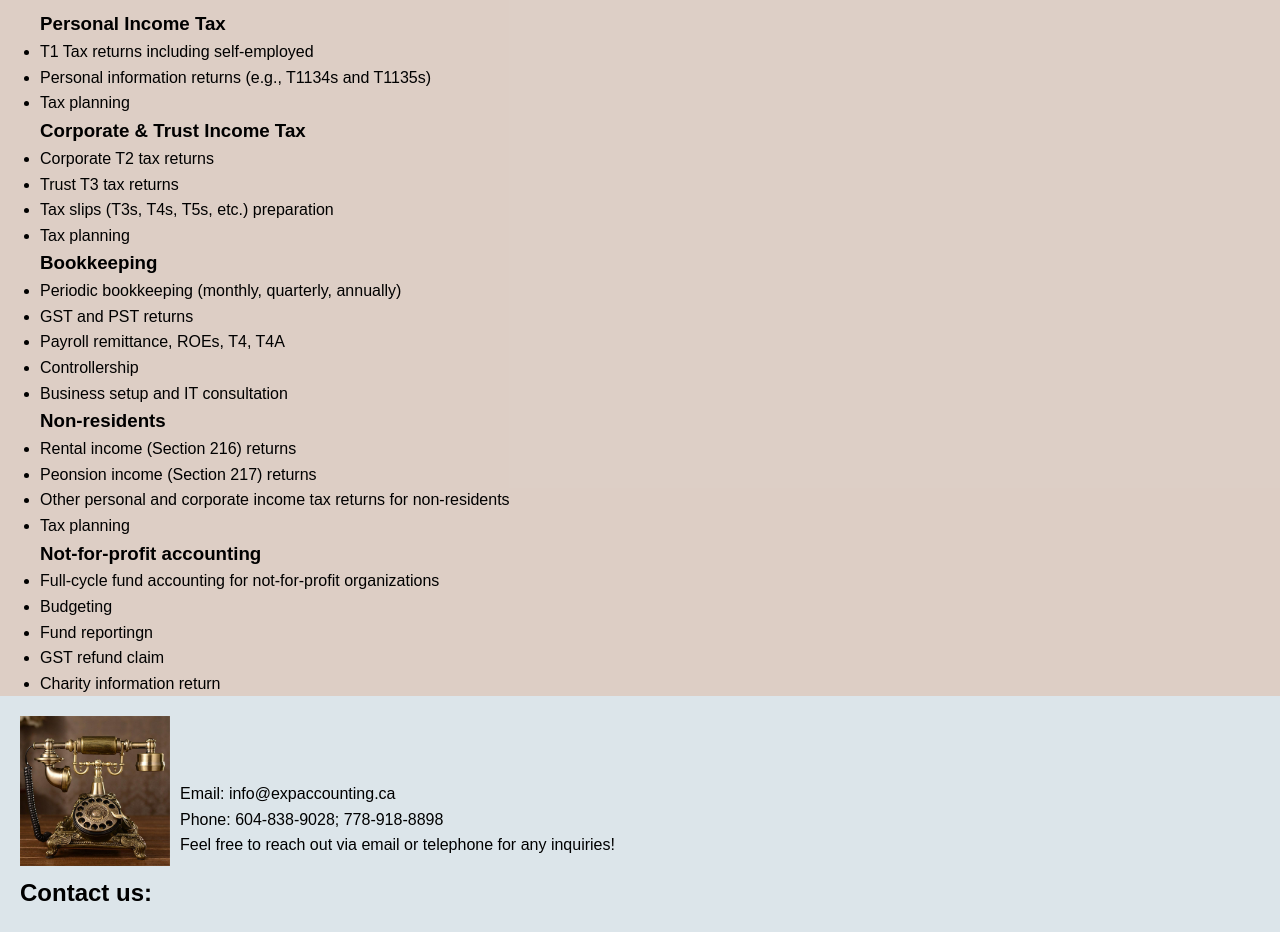
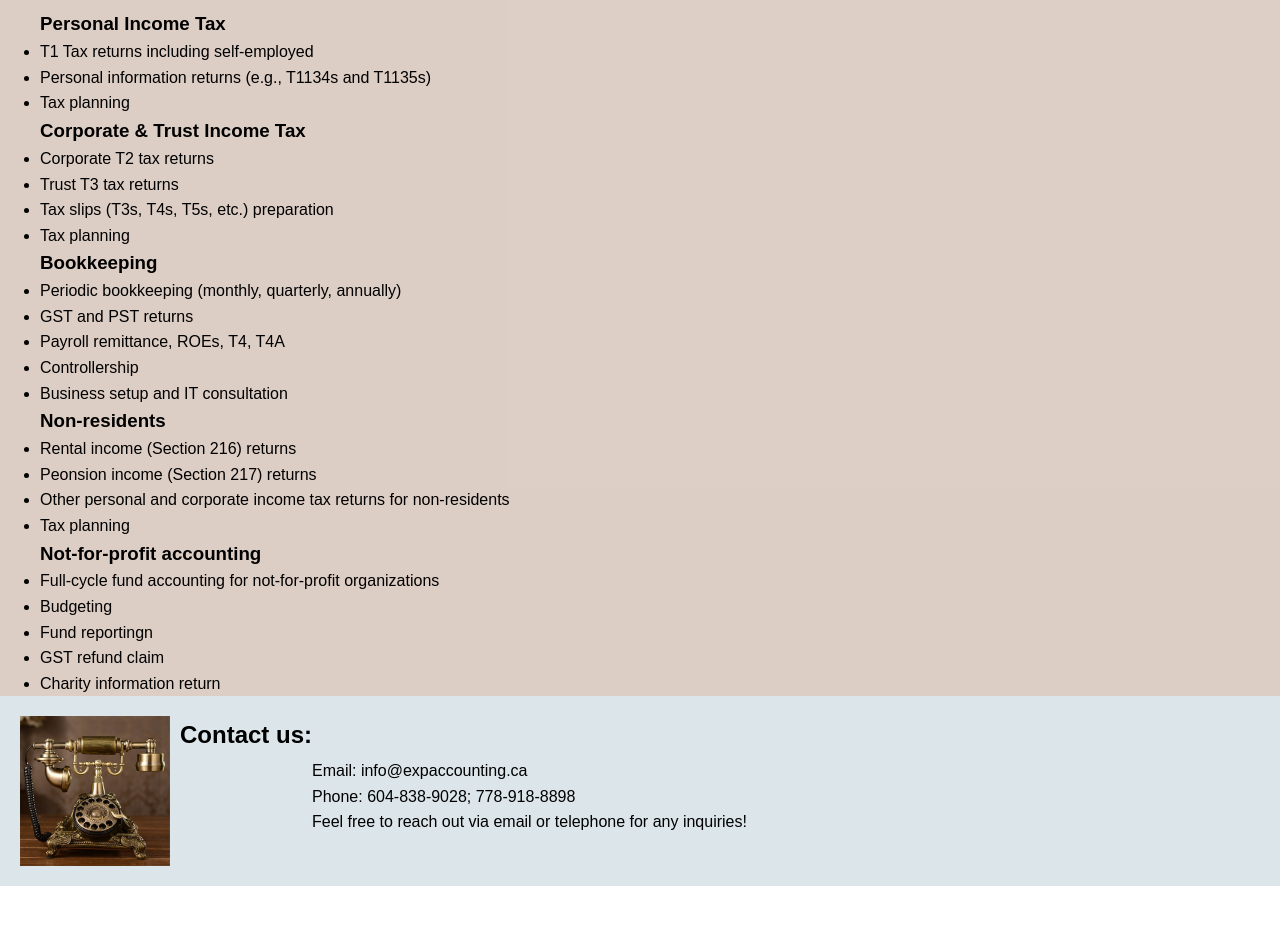
Before and after one commit to Martin60486/EXP, a Jekyll site: the page built from index.md, in a window 1280 px wide. Shown: the part 783-1715 px from the top of the page. Built offline with Jekyll 4.4.1, drawn with Linux system fonts in a browser that asks for light colours; after the commit the page ends 1669 px from its top, so only the background shows below that.

Commit message:
continue contact new display, change flex in contact-header

```diff
--- a/assets/css/styles.css
+++ b/assets/css/styles.css
@@ -88,6 +88,10 @@ body {
     color: black;
     padding: 20px;
     text-align: left;
+}
+.contact-header {
+    display: flex;
+    flex-direction: row;
 }
 
 .contact-image {
```
